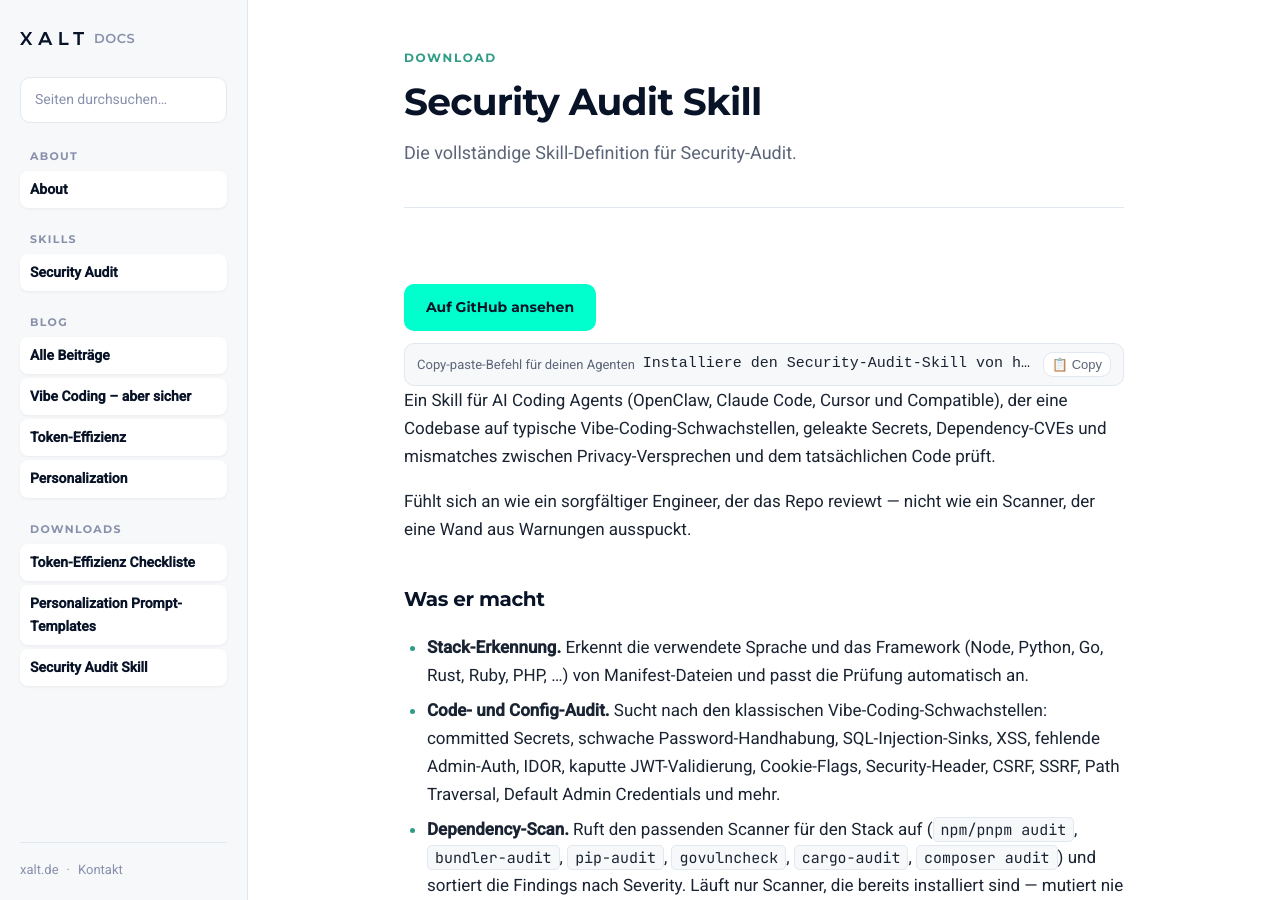
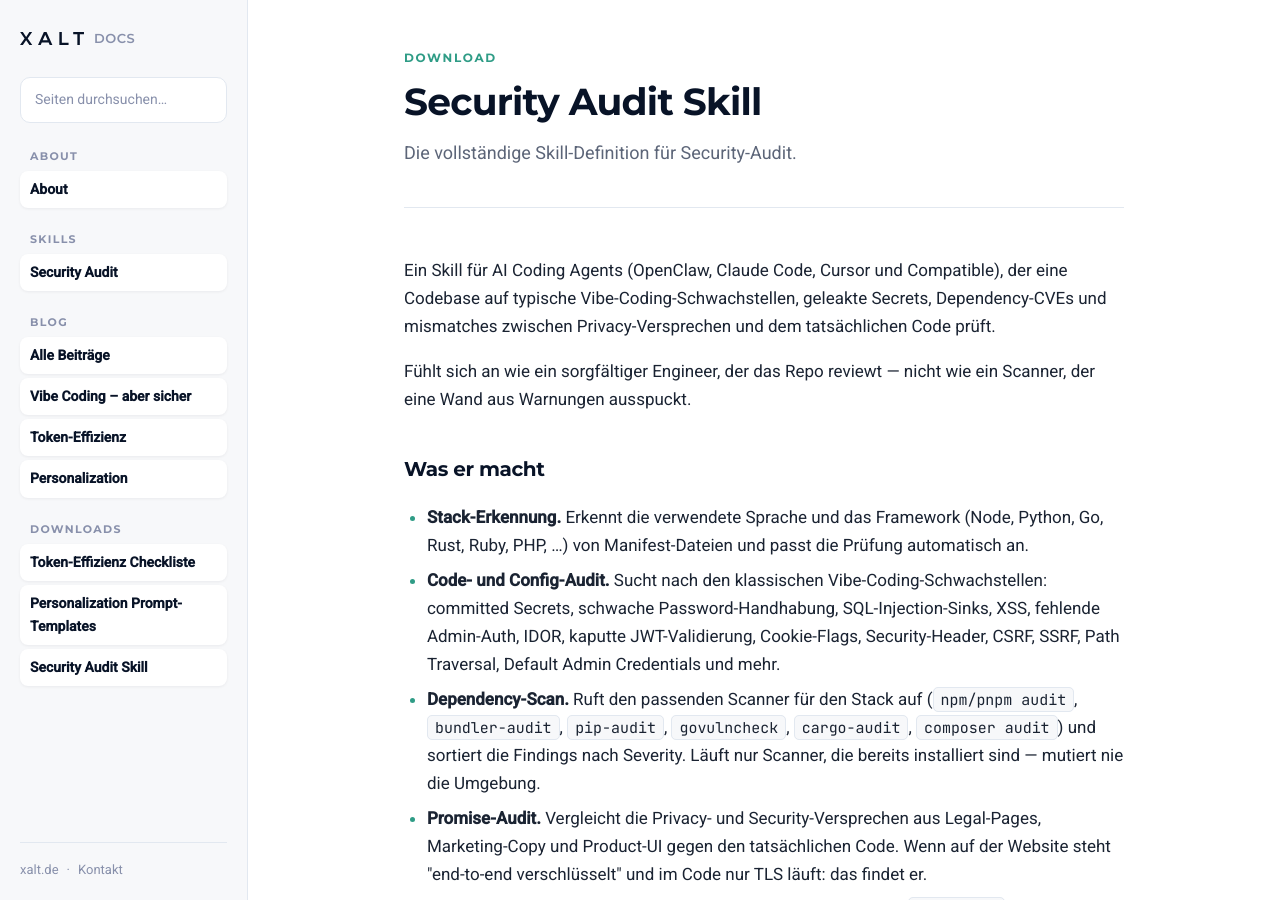
Before and after one commit to Enterprise-AI-Circle/agent-skills, a Jekyll site: the page built from downloads/security-audit.html, in a window 1280 px wide and 900 px high. Built offline with Jekyll 4.4.1, drawn with Linux system fonts in a browser that asks for light colours; some of the changed text lies outside the part shown.

Commit message:
move: cta-row nach article — unten auf der Seite, nicht oben nach header

```diff
--- a/_layouts/doc.html
+++ b/_layouts/doc.html
@@ -6,6 +6,9 @@
   <h1>{{ page.title }}</h1>
   {% if page.description %}<p class="subtitle">{{ page.description }}</p>{% endif %}
 </header>
+<article class="prose">
+  {{ content }}
+</article>
 
 {% if page.skill_path %}
 <div class="cta-row">
@@ -17,7 +20,3 @@
   </div>
 </div>
 {% endif %}
-
-<article class="prose">
-  {{ content }}
-</article>
```
